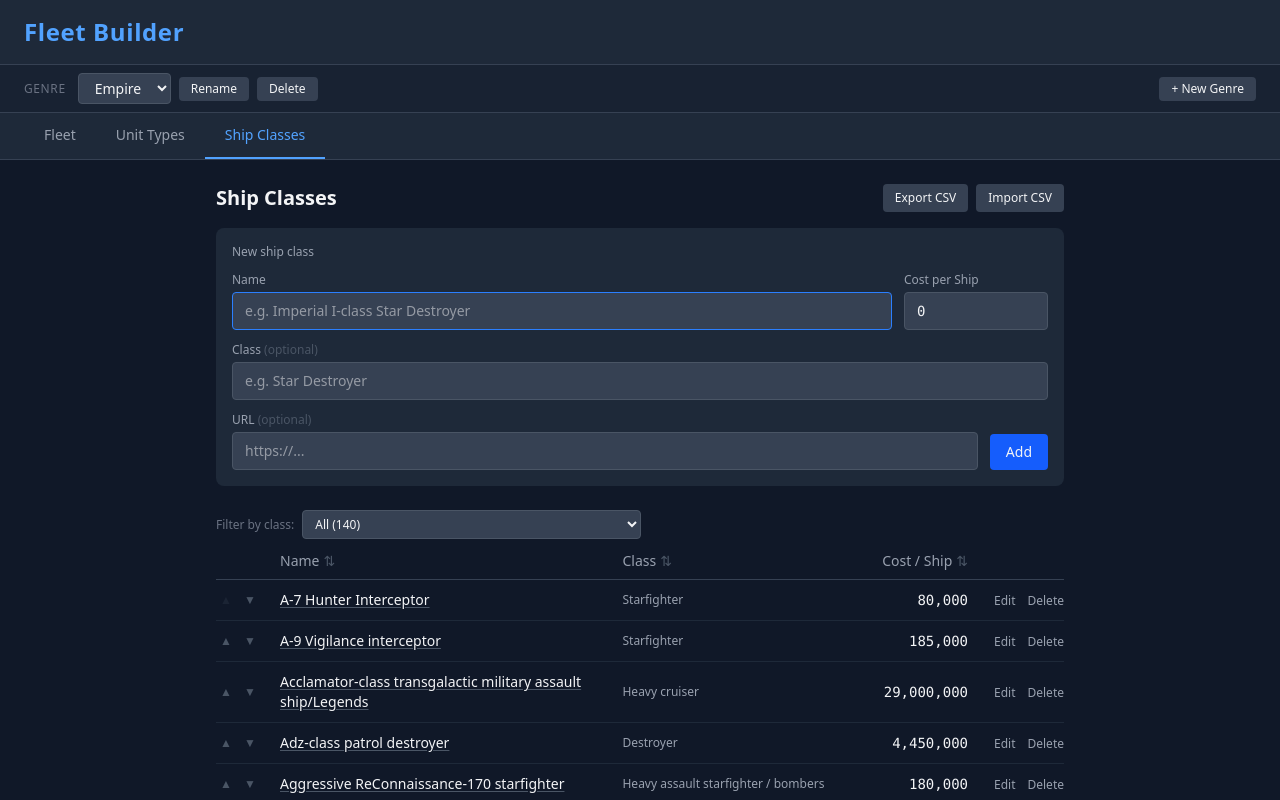
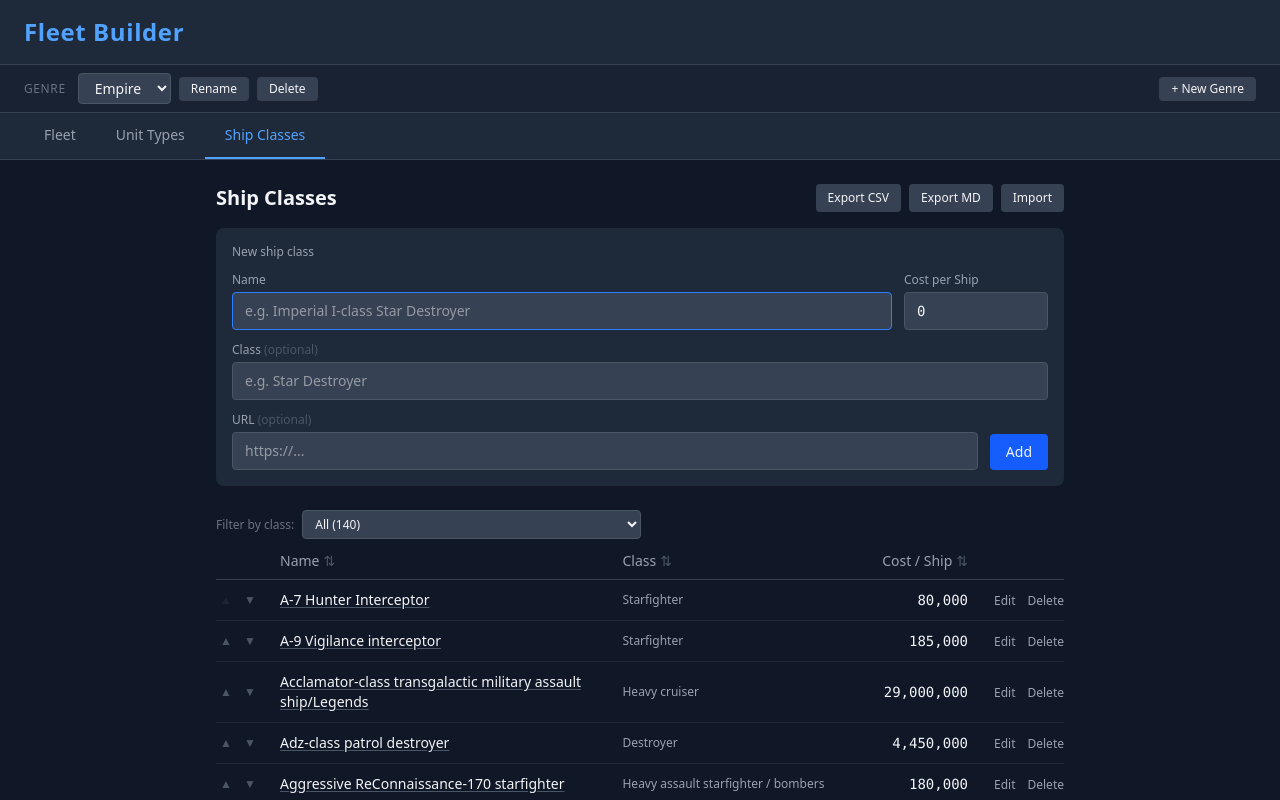
Before and after one commit to B-Smitty/fleetBuilder, a React (Vite) app: page / in a window 1280 px wide. Both pictures are taken after a click on the button "Ship Classes". Shown: the top 800 px of the page. Built offline with nearby package versions, Linux system fonts and the light colour scheme.

Commit message:
import /export md or csv

```diff
--- a/src/components/FleetBuilder.tsx
+++ b/src/components/FleetBuilder.tsx
@@ -183,6 +183,62 @@ export default function FleetBuilder({ genre, updateGenre }: Props) {
     URL.revokeObjectURL(url)
   }
 
+  function exportFlatCsv() {
+    if (!activeFleet) return
+
+    // Recursively expand unit types into a ship-id → quantity map
+    const shipCounts = new Map<string, number>()
+    function addUnit(unitId: string, multiplier: number, visited: Set<string>) {
+      if (visited.has(unitId)) return
+      const ut = genre.unitTypes.find(u => u.id === unitId)
+      if (!ut) return
+      const next = new Set(visited).add(unitId)
+      for (const comp of ut.components) {
+        if (comp.type === 'ship') {
+          shipCounts.set(comp.refId, (shipCounts.get(comp.refId) ?? 0) + comp.quantity * multiplier)
+        } else {
+          addUnit(comp.refId, comp.quantity * multiplier, next)
+        }
+      }
+    }
+    for (const entry of activeFleet.entries) {
+      if (entry.type === 'ship') {
+        shipCounts.set(entry.refId, (shipCounts.get(entry.refId) ?? 0) + entry.quantity)
+      } else {
+        addUnit(entry.refId, entry.quantity, new Set())
+      }
+    }
+
+    // Build rows sorted by class then name
+    type BomRow = { shipClass: string; name: string; qty: number; unitCost: number; subtotal: number }
+    const rows: BomRow[] = []
+    for (const [shipId, qty] of shipCounts) {
+      const ship = genre.shipTypes.find(s => s.id === shipId)
+      const name = ship?.name ?? '(deleted)'
+      const unitCost = ship ? shipTypeCost(shipId, genre.shipTypes) : 0
+      rows.push({ shipClass: ship?.shipClass ?? '', name, qty, unitCost, subtotal: unitCost * qty })
+    }
+    rows.sort((a, b) => a.shipClass.localeCompare(b.shipClass) || a.name.localeCompare(b.name))
+
+    const grandTotal = rows.reduce((s, r) => s + r.subtotal, 0)
+    const esc = (v: string) =>
+      v.includes(',') || v.includes('"') || v.includes('\n') ? `"${v.replace(/"/g, '""')}"` : v
+
+    const csvLines = [
+      'Class,Ship,Qty,Unit Cost,Subtotal',
+      ...rows.map(r => [esc(r.shipClass), esc(r.name), r.qty, r.unitCost, r.subtotal].join(',')),
+      `,,,,${grandTotal}`,
+    ]
+
+    const blob = new Blob([csvLines.join('\n')], { type: 'text/csv' })
+    const url = URL.createObjectURL(blob)
+    const a = document.createElement('a')
+    a.href = url
+    a.download = `${activeFleet.name.replace(/[^a-z0-9]+/gi, '_')}_bom.csv`
+    a.click()
+    URL.revokeObjectURL(url)
+  }
+
   const options = addType === 'ship' ? genre.shipTypes : genre.unitTypes
   const rawEntries = activeFleet?.entries ?? []
 
@@ -274,6 +330,14 @@ export default function FleetBuilder({ genre, updateGenre }: Props) {
               Delete
             </button>
             <div className="ml-auto flex gap-2">
+              <button
+                onClick={exportFlatCsv}
+                disabled={!activeFleet || activeFleet.entries.length === 0}
+                className="px-3 py-1.5 bg-gray-700 hover:bg-gray-600 disabled:opacity-40 disabled:cursor-not-allowed rounded text-sm transition-colors"
+                title="Export flattened bill of materials as CSV"
+              >
+                Export BOM
+              </button>
               <button
                 onClick={exportMarkdown}
                 disabled={!activeFleet || activeFleet.entries.length === 0}
--- a/src/components/ShipTypeManager.tsx
+++ b/src/components/ShipTypeManager.tsx
@@ -129,6 +129,18 @@ export default function ShipTypeManager({ genre, updateGenre }: Props) {
       })
     : filtered
 
+  function download(content: string, filename: string, mime: string) {
+    const blob = new Blob([content], { type: mime })
+    const blobUrl = URL.createObjectURL(blob)
+    const a = document.createElement('a')
+    a.href = blobUrl
+    a.download = filename
+    a.click()
+    URL.revokeObjectURL(blobUrl)
+  }
+
+  const baseName = genre.name.replace(/[^a-z0-9]+/gi, '_')
+
   function exportCsv() {
     const rows = [
       'name,cost,class,url',
@@ -136,40 +148,34 @@ export default function ShipTypeManager({ genre, updateGenre }: Props) {
         [escCsv(s.name), s.costPerShip, escCsv(s.shipClass ?? ''), escCsv(s.url ?? '')].join(',')
       ),
     ]
-    const blob = new Blob([rows.join('\n')], { type: 'text/csv' })
-    const url = URL.createObjectURL(blob)
-    const a = document.createElement('a')
-    a.href = url
-    a.download = `${genre.name.replace(/[^a-z0-9]+/gi, '_')}_ships.csv`
-    a.click()
-    URL.revokeObjectURL(url)
+    download(rows.join('\n'), `${baseName}_ships.csv`, 'text/csv')
   }
 
-  function handleImport(e: React.ChangeEvent<HTMLInputElement>) {
-    setImportError(null)
-    const file = e.target.files?.[0]
-    if (!file) return
-    e.target.value = ''
+  function exportMarkdown() {
+    const col = (v: string, w: number) => v.padEnd(w)
+    const ships = genre.shipTypes
+    const wName = Math.max(4, ...ships.map(s => s.name.length))
+    const wCost = Math.max(4, ...ships.map(s => s.costPerShip.toLocaleString().length))
+    const wCls  = Math.max(5, ...ships.map(s => (s.shipClass ?? '').length))
+    const wUrl  = Math.max(3, ...ships.map(s => (s.url ?? '').length))
+    const sep = `| ${'-'.repeat(wName)} | ${'-'.repeat(wCost)} | ${'-'.repeat(wCls)} | ${'-'.repeat(wUrl)} |`
+    const header = `| ${col('Name', wName)} | ${col('Cost', wCost)} | ${col('Class', wCls)} | ${col('URL', wUrl)} |`
+    const rows = ships.map(s =>
+      `| ${col(s.name, wName)} | ${col(s.costPerShip.toLocaleString(), wCost)} | ${col(s.shipClass ?? '', wCls)} | ${col(s.url ?? '', wUrl)} |`
+    )
+    download([header, sep, ...rows].join('\n'), `${baseName}_ships.md`, 'text/markdown')
+  }
 
-    const reader = new FileReader()
-    reader.onload = ev => {
-      try {
-        const text = (ev.target?.result as string) ?? ''
+  function parseAndImport(text: string) {
     const lines = text.split(/\r?\n/).filter(l => l.trim())
     if (lines.length < 2) { setImportError('File appears empty.'); return }
 
-        const headers = lines[0].split(',').map(h => h.trim().toLowerCase())
-        const idx = {
-          name: headers.indexOf('name'),
-          cost: headers.findIndex(h => h === 'cost' || h === 'costpership'),
-          cls:  headers.findIndex(h => h === 'class' || h === 'shipclass' || h === 'type'),
-          url:  headers.indexOf('url'),
+    const isMd = lines[0].trimStart().startsWith('|')
+
+    // Parse a row into an array of cell strings
+    function splitRow(line: string): string[] {
+      return line.split('|').slice(1, -1).map(c => c.trim())
     }
-        if (idx.name === -1 || idx.cost === -1) {
-          setImportError('CSV must have at least "name" and "cost" columns.')
-          return
-        }
-
     function parseCsvRow(line: string): string[] {
       const cols: string[] = []
       let cur = '', inQuote = false
@@ -189,12 +195,34 @@ export default function ShipTypeManager({ genre, updateGenre }: Props) {
       return cols
     }
 
+    let dataLines: string[]
+    let headers: string[]
+    if (isMd) {
+      headers = splitRow(lines[0]).map(h => h.toLowerCase())
+      // skip the separator line (contains ---)
+      dataLines = lines.slice(1).filter(l => !/^\s*\|[\s\-:]+\|/.test(l))
+    } else {
+      headers = lines[0].split(',').map(h => h.trim().toLowerCase())
+      dataLines = lines.slice(1)
+    }
+
+    const idx = {
+      name: headers.findIndex(h => h === 'name'),
+      cost: headers.findIndex(h => h === 'cost' || h === 'costpership'),
+      cls:  headers.findIndex(h => h === 'class' || h === 'shipclass' || h === 'type'),
+      url:  headers.findIndex(h => h === 'url'),
+    }
+    if (idx.name === -1 || idx.cost === -1) {
+      setImportError(`${isMd ? 'Markdown table' : 'CSV'} must have at least "name" and "cost" columns.`)
+      return
+    }
+
     const existingNames = new Set(genre.shipTypes.map(s => s.name.toLowerCase()))
     const newShips: ShipType[] = []
     const skipped: string[] = []
 
-        for (const line of lines.slice(1)) {
-          const cols = parseCsvRow(line)
+    for (const line of dataLines) {
+      const cols = isMd ? splitRow(line) : parseCsvRow(line)
       const name = cols[idx.name]?.trim()
       if (!name) continue
       if (existingNames.has(name.toLowerCase())) { skipped.push(name); continue }
@@ -211,13 +239,20 @@ export default function ShipTypeManager({ genre, updateGenre }: Props) {
         : 'No valid rows found.')
       return
     }
-
     updateGenre(g => ({ ...g, shipTypes: [...g.shipTypes, ...newShips] }))
     const msg = `Imported ${newShips.length} ship${newShips.length > 1 ? 's' : ''}${skipped.length > 0 ? `, skipped ${skipped.length} duplicate${skipped.length > 1 ? 's' : ''}` : ''}.`
     setImportError(msg)
-      } catch {
-        setImportError('Failed to parse file.')
   }
+
+  function handleImport(e: React.ChangeEvent<HTMLInputElement>) {
+    setImportError(null)
+    const file = e.target.files?.[0]
+    if (!file) return
+    e.target.value = ''
+    const reader = new FileReader()
+    reader.onload = ev => {
+      try { parseAndImport((ev.target?.result as string) ?? '') }
+      catch { setImportError('Failed to parse file.') }
     }
     reader.readAsText(file)
   }
@@ -241,13 +276,21 @@ export default function ShipTypeManager({ genre, updateGenre }: Props) {
             Export CSV
           </button>
           <button
+            onClick={exportMarkdown}
+            disabled={genre.shipTypes.length === 0}
+            className="px-3 py-1.5 bg-gray-700 hover:bg-gray-600 disabled:opacity-40 disabled:cursor-not-allowed rounded text-xs transition-colors"
+            title="Export ship classes as Markdown table"
+          >
+            Export MD
+          </button>
+          <button
             onClick={() => { setImportError(null); importRef.current?.click() }}
             className="px-3 py-1.5 bg-gray-700 hover:bg-gray-600 rounded text-xs transition-colors"
-            title="Import ship classes from CSV"
+            title="Import ship classes from CSV or Markdown table"
           >
-            Import CSV
+            Import
           </button>
-          <input ref={importRef} type="file" accept=".csv,text/csv" className="hidden" onChange={handleImport} />
+          <input ref={importRef} type="file" accept=".csv,.md,text/csv,text/markdown,text/plain" className="hidden" onChange={handleImport} />
         </div>
       </div>
       {importError && (
```
Lines whose indentation alone changed are shown as unchanged.
